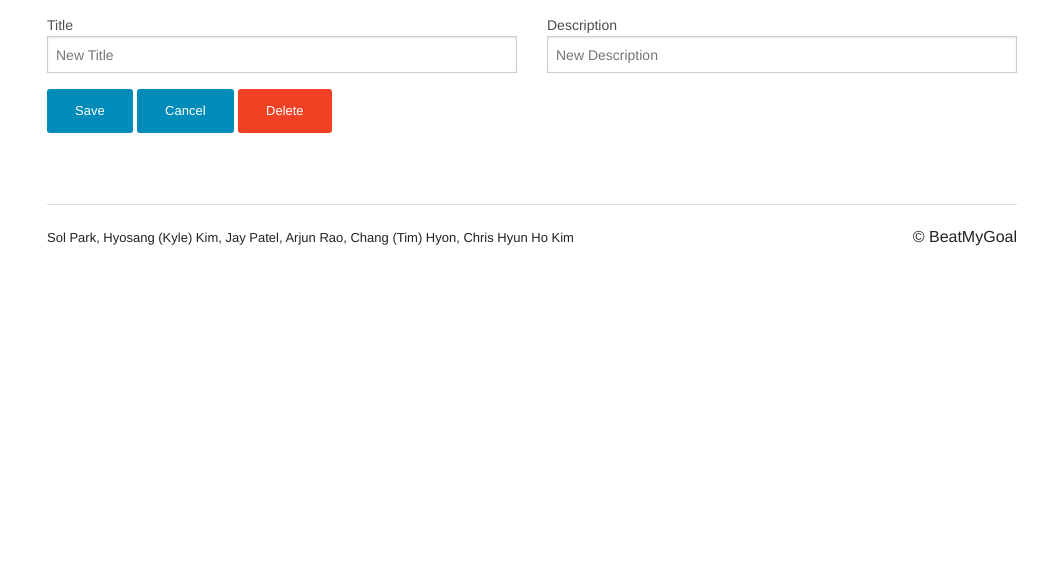
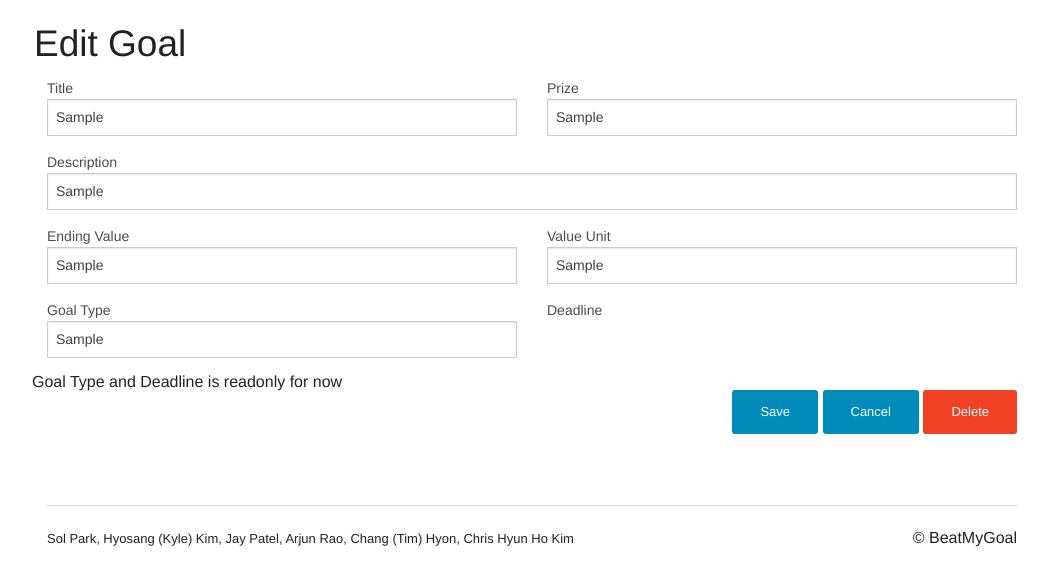
Before and after one commit to BeatMyGoal/beatmygoal, a Django app: page /goals/1/edit in a window 1280 px wide. Shown: the part 45-632 px from the top of the page, without its empty margins (108-1156 px from the left). Run offline with Django 3.2, Linux system fonts and the light colour scheme; a user stored in the database is signed in; tables that the repository leaves empty hold one stand-in row (values such as "Sample post"); parts of the project's set-up code (start-up, migrations or seed data) failed here and were passed over; some libraries are stand-ins or nearby versions.

Commit message:
modified edit goal

```diff
--- a/core/models.py
+++ b/core/models.py
@@ -121,6 +121,17 @@ class Goal(models.Model):
 
         if 'description' in edits:
             goal.description = edits['description']
+
+        if 'prize' in edits:
+            goal.prize = edits['prize']
+
+        if 'ending_value' in edits:
+            goal.ending_value = edits['ending_value']
+
+        if 'unit' in edits:
+            goal.unit = edits['unit']
+
+
 
         errors = []
         if not goal.title or len(goal.title)>self.MAX_LEN_TITLE:
--- a/core/views.py
+++ b/core/views.py
@@ -187,15 +187,20 @@ def goal_edit_goal(request, gid):
 
     if ( user.is_authenticated() and goal.creator.id == user.id ):
         if request.method == "GET":
-            return render(request, 'goals/editGoal.html', {"title": goal.title, "description": goal.description })
+            return render(request, 'goals/editGoal.html', {"goal": goal })
         elif request.method == "POST":
             data = json.loads(request.body)
+
             title = data["title"]
             description = data["description"]
+            prize = data["prize"]
+            ending_value = data["ending_value"]
+            unit =  data["unit"]
 
 
 
-            edits = {'title': title, 'description': description}
+            edits = {'title': title, 'description': description, 'prize' : prize,
+                    'ending_value' : ending_value, 'unit' : unit}
 
             response = Goal.edit(goal, edits)
             if response['errors']:
--- a/static/js/goals/editGoal.js
+++ b/static/js/goals/editGoal.js
@@ -3,6 +3,9 @@ $(document).ready(function() {
 	$title = $('#editForm #title');
 	$description = $('#editForm #description');
 	$password = $('#editForm #password');
+	$prize = $('#editForm #prize');
+	$ending_value = $('#editForm #ending_value');
+	$unit = $('#editForm #unit');
 
 	gid = window.location.pathname.split("/")[2];
 
@@ -36,13 +39,17 @@ $(document).ready(function() {
 	$("#save").click(function(event) {
 		var title = $title.val();
 		var description = $description.val();
+		var prize = $prize.val();
+		var ending_value = $ending_value.val();
+		var unit = $unit.val();
+
 		var data = {
 			title: title,
 			description: description,
+			prize: prize,
+			ending_value: ending_value,
+			unit: unit
 		};
-
-
-
 
 		$.ajax({
 			type: "POST",
--- a/templates/goals/editGoal.html
+++ b/templates/goals/editGoal.html
@@ -9,30 +9,73 @@
 <script src="{% static 'js/goals/editGoal.js' %}"></script>
 
 <form id="editForm" data-abide>
+
 	<div class="row">
+	<legend> <h2>Edit Goal </h2></legend>
 		<div class="large-6 columns">
 			<label for="title"> Title
-				<input id='title' type="text" placeholder="New Title" maxlength="50"  required />
+				<input id='title' type="text" value = {{ goal.title |default:'' }} maxlength="50"  required />
 				<small id="title-error" class="error">A title is required</small>
 			</label>
 		</div>
 		<div class="large-6 columns">
+			<label for="prize"> Prize
+				<input id='prize' type="text" value = {{ goal.prize |default:'' }} maxlength="50"  required />
+			</label>
+		</div>
+	</div>
+
+	<div class="row">
+		<div class="large-12 columns">
 			<label for='description'>Description
-				<input id='description' type="text" placeholder="New Description" maxlength="130" required />
+				<input id='description' type="text" value = {{ goal.description |default:'' }} maxlength="130" required/>
 				<small id="description-error" class="error">A description is required</small>
 			</label>
 		</div>
 	</div>
 
+	<div class="row">
+		<div class="large-6 columns">
+			<label for="ending_value"> Ending Value
+				<input id='ending_value' type="text" value = {{ goal.ending_value |default:'' }} maxlength="50"  required />
+			</label>
+		</div>
+		<div class="large-6 columns">
+			<label for='unit'> Value Unit
+				<input id='unit' type="text" value = {{ goal.unit |default:'' }} maxlength="130" required />
+
+			</label>
+		</div>
+	</div>
 
 	<div class="row">
-		<div class="larger-12 columns">
-			<input id="save" type="button" class="button small radius" value="Save">
-			<input id="cancel" type="button" class="button small radius" value="Cancel">
-			<input type="button" id="delete_goal_button2" data-reveal-id="firstModal" class="button small radius alert" value="Delete">
-
+		<div class="large-6 columns">
+			<label for='goal_type'>Goal Type
+				<input id='goal_type' type="text" value = {{ goal.goal_type |default:'' }} maxlength="130" readonly/>
+			</label>
 		</div>
 
+		<div class="large-6 columns">
+			<label for="ending_date"> Deadline
+			{% if goal.goal_type == "Time-based" %}
+				<input id='ending_date' type="text" value = " {{ goal.ending_date.month }} / {{ goal.ending_date.day }} / {{ goal.ending_date.year }}"    readonly />
+			{% elif goal.goal_type == "Value-based" %}
+				<input id='ending_date' type="text" value =  "None"   readonly />
+			{% endif %}
+			</label>
+		</div>
+	</div>
+
+	<div class="row "> Goal Type and Deadline is readonly for now </div>
+
+	<div class="row ">
+		<ul class="button-group right">
+			<div class="larger-12 columns">
+				<input id="save" type="button" class="button small radius" value="Save">
+				<input id="cancel" type="button" class="button small radius" value="Cancel">
+				<input type="button" id="delete_goal_button2" data-reveal-id="firstModal" class="button small radius alert" value="Delete">
+			</div>
+		</ul>
 	</div>
 
 </form>
```
Also changed, not shown: tests/testFunctionalGoal.py (+1 -1 lines).
